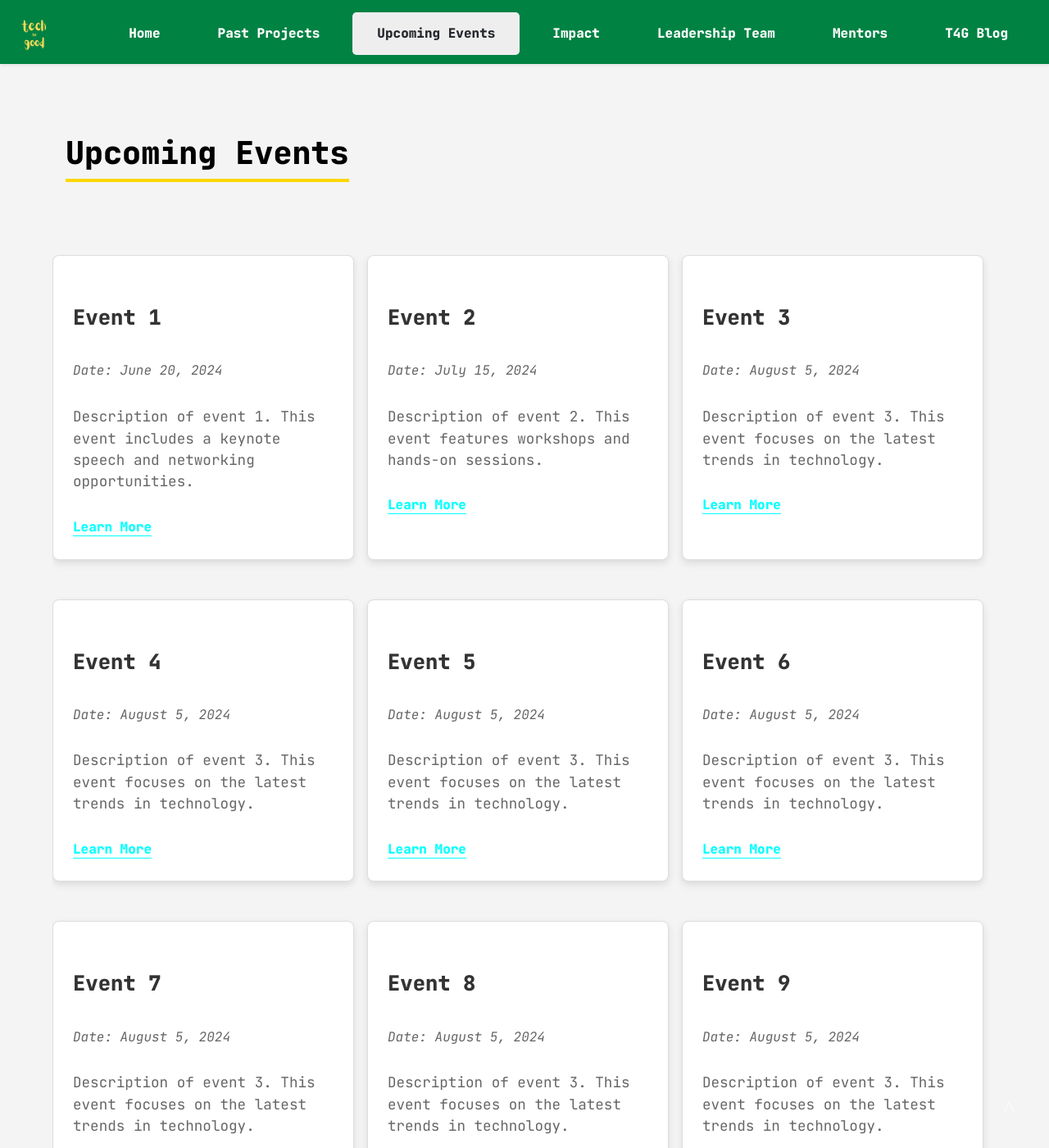
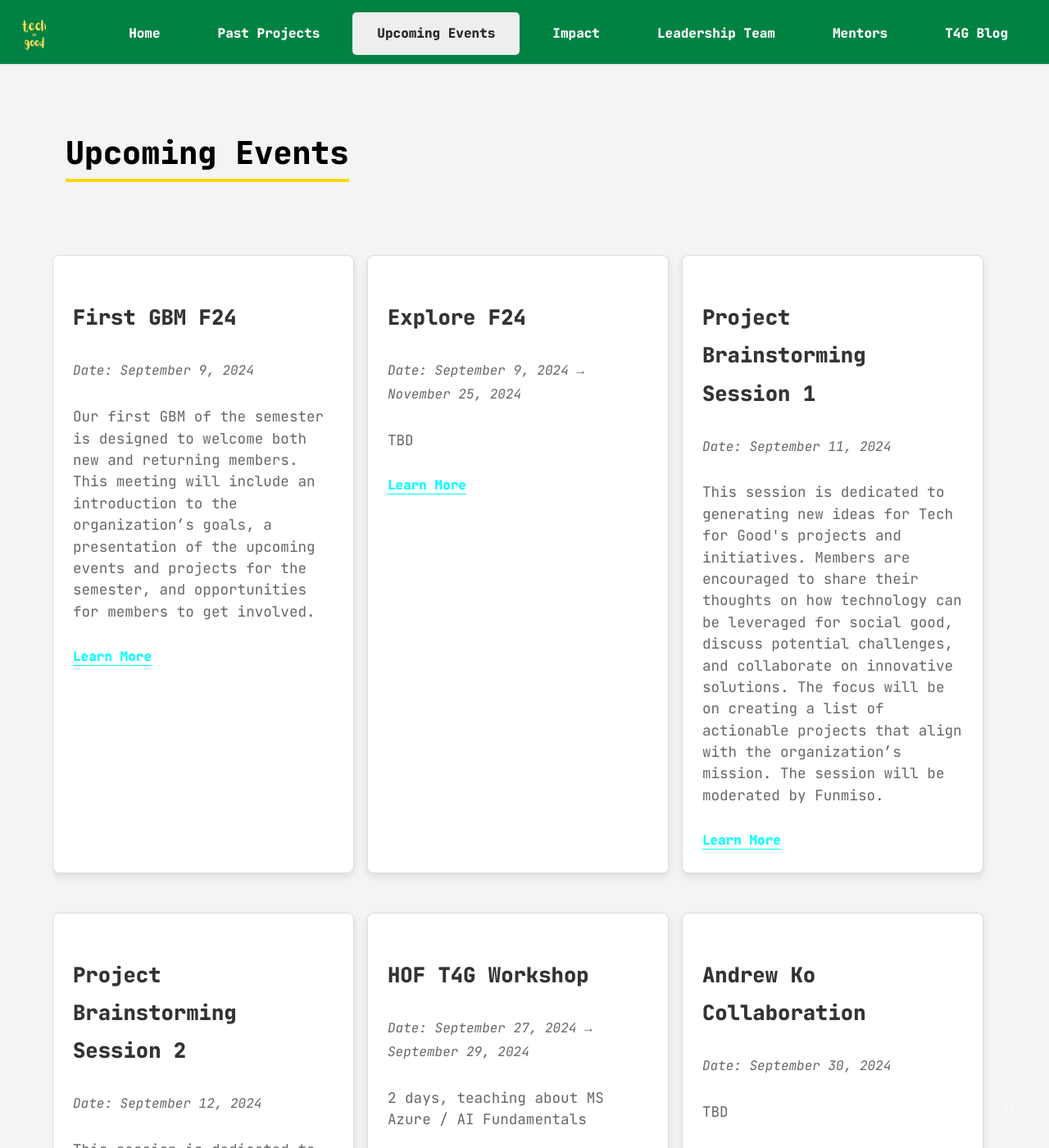
Before and after one commit to J-Souffle/T4GWebsite, a Jekyll site: the page built from pages/upcoming-events.md, in a window 1280 px wide and 1400 px high. Shown: the whole window at 82% size. Built offline with Jekyll 4.4.1, drawn with Linux system fonts in a browser that asks for light colours; some of the changed text lies outside the part shown.

Commit message:
Updated Upcoming Events

```diff
--- a/_includes/events.html
+++ b/_includes/events.html
@@ -2,87 +2,75 @@
 <section id="events-section">
     <div class="events-list">
       <div class="event-card">
-        <h3 class="event-title">Event 1</h3>
-        <p class="event-date">Date: June 20, 2024</p>
-        <p class="event-description">Description of event 1. This event includes a keynote speech and networking opportunities.</p>
+        <h3 class="event-title">First GBM F24</h3>
+        <p class="event-date">Date: September 9, 2024</p>
+        <p class="event-description">Our first GBM of the semester is designed to welcome both new and returning members. This meeting will include an introduction to the organization’s goals, a presentation of the upcoming events and projects for the semester, and opportunities for members to get involved.</p>
         <a href="https://link-to-event-1.com" class="event-link">Learn More</a>
       </div>
       <div class="event-card">
-        <h3 class="event-title">Event 2</h3>
-        <p class="event-date">Date: July 15, 2024</p>
-        <p class="event-description">Description of event 2. This event features workshops and hands-on sessions.</p>
+        <h3 class="event-title">Explore F24</h3>
+        <p class="event-date">Date: September 9, 2024 → November 25, 2024</p>
+        <p class="event-description">TBD</p>
         <a href="https://link-to-event-2.com" class="event-link">Learn More</a>
       </div>
       <div class="event-card">
-        <h3 class="event-title">Event 3</h3>
-        <p class="event-date">Date: August 5, 2024</p>
+        <h3 class="event-title">Project Brainstorming Session 1</h3>
+        <p class="event-date">Date: September 11, 2024</p>
+        <p class="event-description">This session is dedicated to generating new ideas for Tech for Good's projects and initiatives. Members are encouraged to share their thoughts on how technology can be leveraged for social good, discuss potential challenges, and collaborate on innovative solutions. The focus will be on creating a list of actionable projects that align with the organization’s mission. The session will be moderated by Funmiso.</p>
+        <a href="https://link-to-event-3.com" class="event-link">Learn More</a>
+      </div>
+      <div class="event-card">
+        <h3 class="event-title">Project Brainstorming Session 2</h3>
+        <p class="event-date">Date: September 12, 2024</p>
+        <p class="event-description">This session is dedicated to generating new ideas for Tech for Good's projects and initiatives. Members are encouraged to share their thoughts on how technology can be leveraged for social good, discuss potential challenges, and collaborate on innovative solutions. The focus will be on creating a list of actionable projects that align with the organization’s mission. The session will be moderated by Josh.</p>
+        <a href="https://link-to-event-3.com" class="event-link">Learn More</a>
+      </div>
+      <div class="event-card">
+        <h3 class="event-title">HOF T4G Workshop</h3>
+        <p class="event-date">Date: September 27, 2024 → September 29, 2024</p>
+        <p class="event-description">2 days, teaching about MS Azure / AI Fundamentals</p>
+        <a href="https://link-to-event-3.com" class="event-link">Learn More</a>
+      </div>
+      <div class="event-card">
+        <h3 class="event-title">Andrew Ko Collaboration</h3>
+        <p class="event-date">Date: September 30, 2024</p>
+        <p class="event-description">TBD</p>
+        <a href="https://link-to-event-3.com" class="event-link">Learn More</a>
+      </div>
+      <div class="event-card">
+        <h3 class="event-title">Digital Divide w/ SOSA</h3>
+        <p class="event-date">Date: October 7, 2024 → October 11, 2024</p>
         <p class="event-description">Description of event 3. This event focuses on the latest trends in technology.</p>
         <a href="https://link-to-event-3.com" class="event-link">Learn More</a>
       </div>
       <div class="event-card">
-        <h3 class="event-title">Event 4</h3>
-        <p class="event-date">Date: August 5, 2024</p>
-        <p class="event-description">Description of event 3. This event focuses on the latest trends in technology.</p>
+        <h3 class="event-title">Coding Retreat</h3>
+        <p class="event-date">Date: October 12, 2024 → October 13, 2024</p>
+        <p class="event-description">TBD</p>
         <a href="https://link-to-event-3.com" class="event-link">Learn More</a>
       </div>
       <div class="event-card">
-        <h3 class="event-title">Event 5</h3>
-        <p class="event-date">Date: August 5, 2024</p>
-        <p class="event-description">Description of event 3. This event focuses on the latest trends in technology.</p>
+        <h3 class="event-title">Final GBM F24</h3>
+        <p class="event-date">Date: November 20, 2024 4:00 PM</p>
+        <p class="event-description">TBD</p>
         <a href="https://link-to-event-3.com" class="event-link">Learn More</a>
       </div>
       <div class="event-card">
-        <h3 class="event-title">Event 6</h3>
-        <p class="event-date">Date: August 5, 2024</p>
-        <p class="event-description">Description of event 3. This event focuses on the latest trends in technology.</p>
+        <h3 class="event-title">Study Session</h3>
+        <p class="event-date">Date: December 10, 2024</p>
+        <p class="event-description">TBD</p>
         <a href="https://link-to-event-3.com" class="event-link">Learn More</a>
       </div>
       <div class="event-card">
-        <h3 class="event-title">Event 7</h3>
-        <p class="event-date">Date: August 5, 2024</p>
-        <p class="event-description">Description of event 3. This event focuses on the latest trends in technology.</p>
+        <h3 class="event-title">Pitchathon</h3>
+        <p class="event-date">Date: TBD</p>
+        <p class="event-description">TBD</p>
         <a href="https://link-to-event-3.com" class="event-link">Learn More</a>
       </div>
       <div class="event-card">
-        <h3 class="event-title">Event 8</h3>
-        <p class="event-date">Date: August 5, 2024</p>
-        <p class="event-description">Description of event 3. This event focuses on the latest trends in technology.</p>
-        <a href="https://link-to-event-3.com" class="event-link">Learn More</a>
-      </div>
-      <div class="event-card">
-        <h3 class="event-title">Event 9</h3>
-        <p class="event-date">Date: August 5, 2024</p>
-        <p class="event-description">Description of event 3. This event focuses on the latest trends in technology.</p>
-        <a href="https://link-to-event-3.com" class="event-link">Learn More</a>
-      </div>
-      <div class="event-card">
-        <h3 class="event-title">Event 10</h3>
-        <p class="event-date">Date: August 5, 2024</p>
-        <p class="event-description">Description of event 3. This event focuses on the latest trends in technology.</p>
-        <a href="https://link-to-event-3.com" class="event-link">Learn More</a>
-      </div>
-      <div class="event-card">
-        <h3 class="event-title">Event 11</h3>
-        <p class="event-date">Date: August 5, 2024</p>
-        <p class="event-description">Description of event 3. This event focuses on the latest trends in technology.</p>
-        <a href="https://link-to-event-3.com" class="event-link">Learn More</a>
-      </div>
-      <div class="event-card">
-        <h3 class="event-title">Event 12</h3>
-        <p class="event-date">Date: August 5, 2024</p>
-        <p class="event-description">Description of event 3. This event focuses on the latest trends in technology.</p>
-        <a href="https://link-to-event-3.com" class="event-link">Learn More</a>
-      </div>
-      <div class="event-card">
-        <h3 class="event-title">Event 13</h3>
-        <p class="event-date">Date: August 5, 2024</p>
-        <p class="event-description">Description of event 3. This event focuses on the latest trends in technology.</p>
-        <a href="https://link-to-event-3.com" class="event-link">Learn More</a>
-      </div>
-      <div class="event-card">
-        <h3 class="event-title">Event 14</h3>
-        <p class="event-date">Date: August 5, 2024</p>
-        <p class="event-description">Description of event 3. This event focuses on the latest trends in technology.</p>
+        <h3 class="event-title">Mentorship Program</h3>
+        <p class="event-date">Date: TBD</p>
+        <p class="event-description">TBD</p>
         <a href="https://link-to-event-3.com" class="event-link">Learn More</a>
       </div>
       <!-- Add more event cards as needed -->
```
Also changed, not shown: _includes/news.html (+12 -2 lines).
